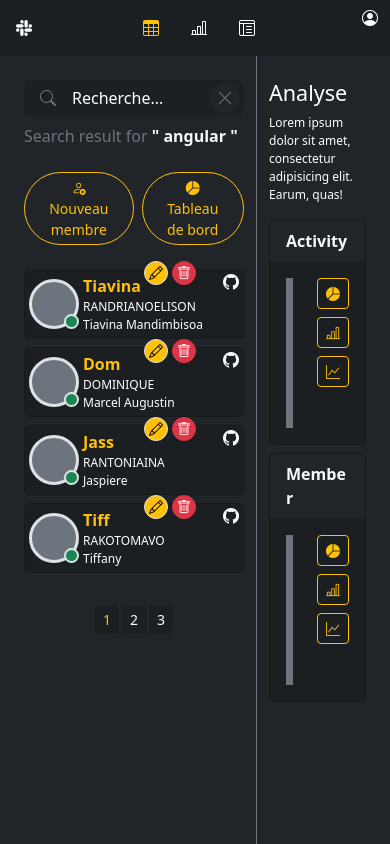
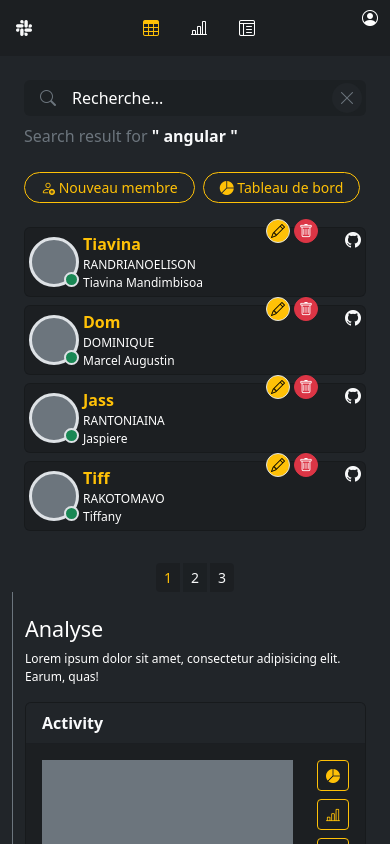
Before and after one commit to TiavinaTiTi/CommunityBackOffice, an Angular app: page /dashboard in a window 390 px wide. Shown: the top 844 px of the page. Built offline with nearby package versions, Linux system fonts and the light colour scheme.

Commit message:
Correction responsive mobile design

```diff
--- a/src/app/views/dashboard-page/dashboard-page.component.html
+++ b/src/app/views/dashboard-page/dashboard-page.component.html
@@ -1,5 +1,5 @@
-<div class="row h-100">
-  <div class="col-8 pt-4">
+<div class="row h-100 pt-4 pb-4 pb-lg-0">
+  <div class="col-12 col-lg-8">
     <div class="">
       <div class="position-relative d-flex justify-content-center align-items-center">
         <div class="position-absolute start-0 ms-3">
@@ -50,7 +50,7 @@
       <app-pageable></app-pageable>
     </div>
   </div>
-  <div class="col-4 border-start border-secondary pt-4">
+  <div class="col-12 col-lg-4 border-start border-secondary pt-4">
     <h4>Analyse</h4>
     <p class="fs-7">Lorem ipsum dolor sit amet, consectetur adipisicing elit. Earum, quas!</p>
     <div class="d-flex flex-column gap-2">
```
